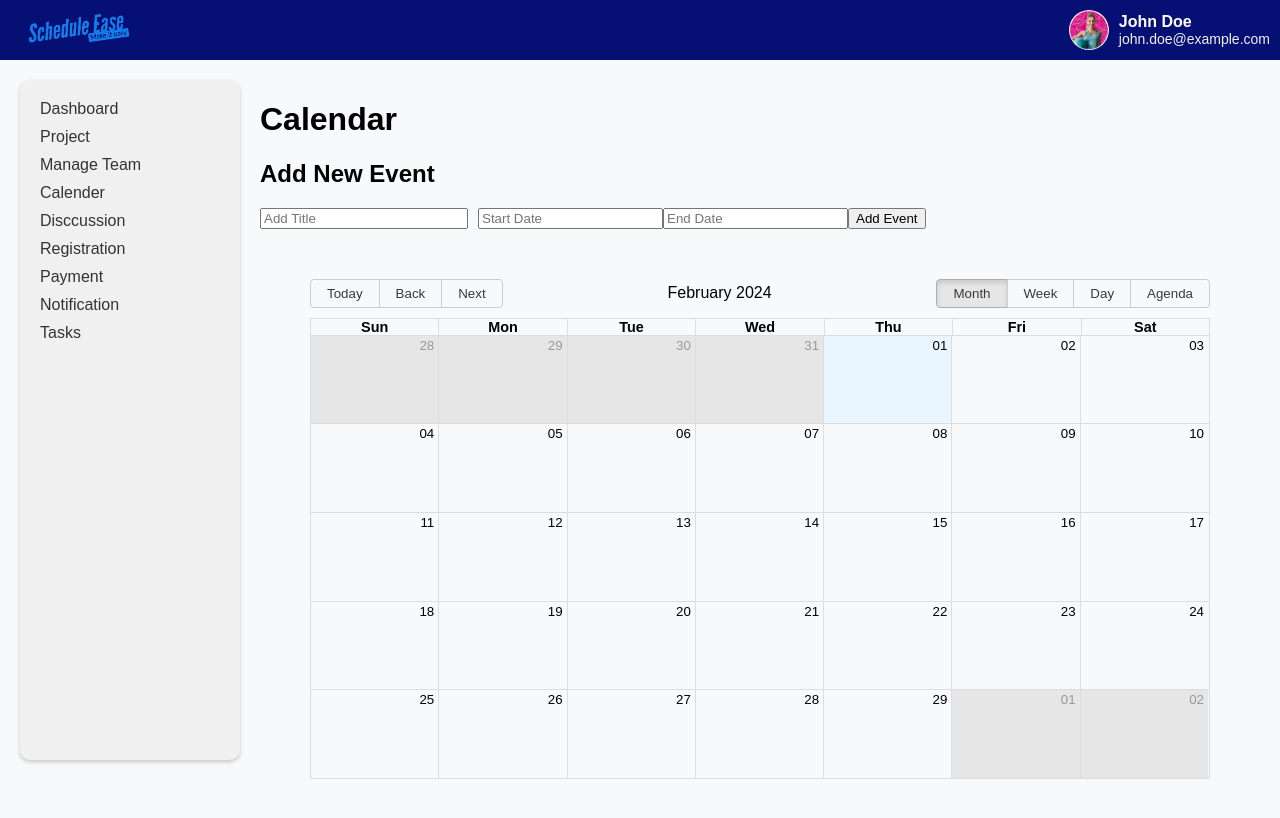
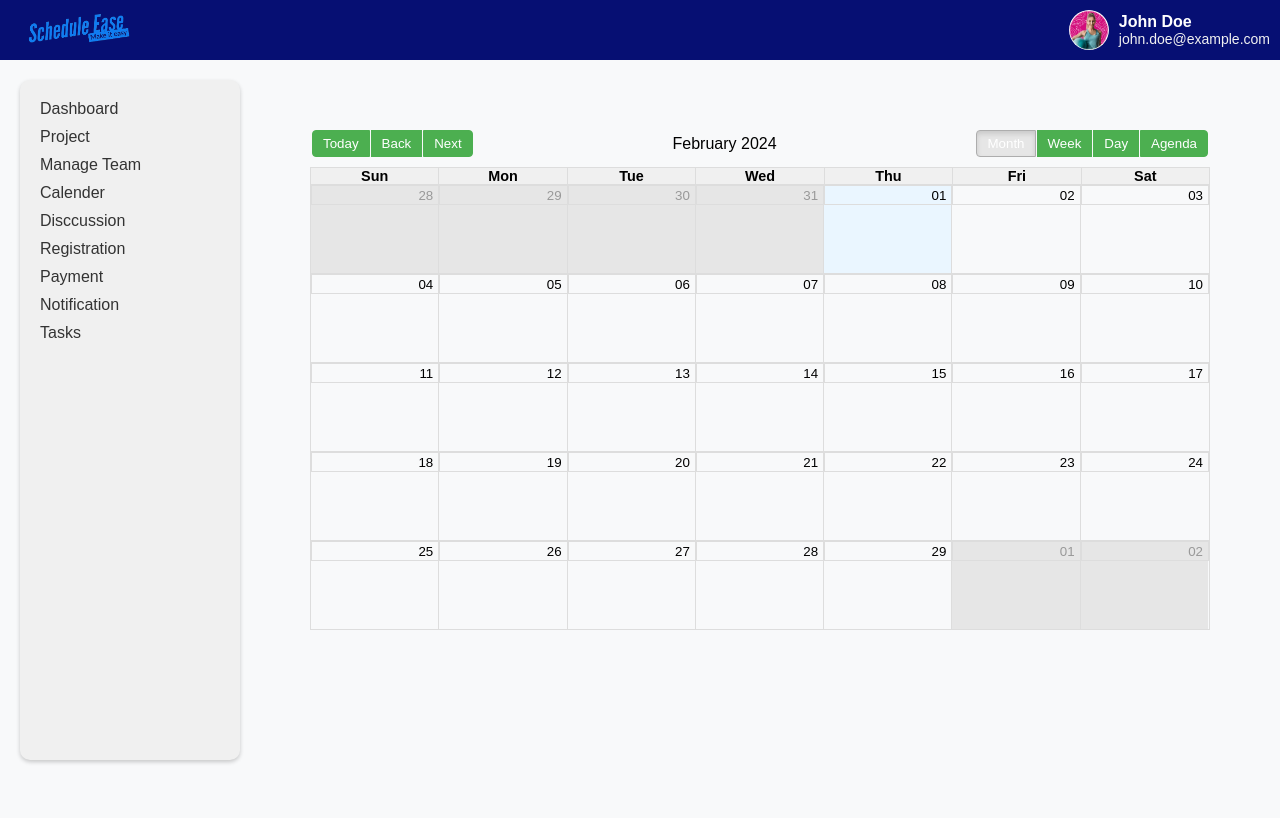
Before and after one commit to karanpanwar8595/Project-management-system, a React (Create React App) app in the folder scheduleeasefrontend/: page /calendar in a window 1280 px wide. Shown: the top 818 px of the page. Built offline with nearby package versions, Linux system fonts and the light colour scheme.

Commit message:
calander added

```diff
--- a/scheduleeasefrontend/src/App.js
+++ b/scheduleeasefrontend/src/App.js
@@ -1,19 +1,14 @@
 import './App.css';
 import Navbar from './components/navbar/Navbar';
 import SideNavbar from './components/sideNavbar/sideNavbar';
-
 import Testcontainer from './components/testcontainer/testcontainer';
 import Manage_team from './components/manage_team/Manage_team'
 import Project from './components/Projects/Projects';
 import Tasklist from './components/Tasks/Tasklist';
-
-
 import Notification from './components/Notification/Notification';
 import Modal from './components/modal_form/Modal';
 import Cal from './components/calendar/Cal';
 import FileUpload from './components/file_upload/FileUpload';
-
-
 import DisscussionBox from './components/Disscussion/Disscussion'
 import { BrowserRouter as Router, Routes, Route } from "react-router-dom";
 
--- /dev/null
+++ b/scheduleeasefrontend/src/components/calendar/Cal.css
@@ -0,0 +1,39 @@
+/* MyCalendar.css */
+
+/* Style for the overall calendar container */
+.react-big-calendar {
+    border: 1px solid #ddd;
+  }
+
+  /* Style for the header containing the date navigation */
+  .rbc-header {
+    background-color: #f0f0f0;
+  }
+
+  /* Style for each day cell */
+  .rbc-date-cell {
+    border: 1px solid #ddd;
+  }
+
+  /* Style for events */
+  .rbc-event {
+    background-color: #3174ad;
+    color: #fff;
+    border: 1px solid #255c91;
+  }
+
+  /* Style for buttons in the header */
+  .rbc-btn-group button {
+    background-color: #4caf50;
+    color: #fff;
+    border: 1px solid #4caf50;
+    /* border-radius: 4px; */
+    padding: 5px 10px;
+    margin: 0 2px;
+    cursor: pointer;
+  }
+
+  /* Hover effect for buttons */
+  .rbc-btn-group button:hover {
+    background-color: #45a049;
+  }
--- a/scheduleeasefrontend/src/components/calendar/Cal.jsx
+++ b/scheduleeasefrontend/src/components/calendar/Cal.jsx
@@ -5,9 +5,10 @@ import startOfWeek from "date-fns/startOfWeek";
 import React, { useState } from "react";
 import { Calendar, dateFnsLocalizer } from "react-big-calendar";
 import "react-big-calendar/lib/css/react-big-calendar.css";
-import DatePicker from "react-datepicker";
+// import DatePicker from "react-datepicker";
 import "react-datepicker/dist/react-datepicker.css";
 // import "./App.css";
+import './Cal.css'
 
 const locales = {
     "en-US": require("date-fns/locale/en-US"),
@@ -43,39 +44,39 @@ function Cal() {
     const [newEvent, setNewEvent] = useState({ title: "", start: "", end: "" });
     const [allEvents, setAllEvents] = useState(events);
 
-    function handleAddEvent() {
+    // function handleAddEvent() {
 
-        for (let i=0; i<allEvents.length; i++){
+    //     for (let i=0; i<allEvents.length; i++){
 
-            const d1 = new Date (allEvents[i].start);
-            const d2 = new Date(newEvent.start);
-            const d3 = new Date(allEvents[i].end);
-            const d4 = new Date(newEvent.end);
-      /*
-          console.log(d1 <= d2);
-          console.log(d2 <= d3);
-          console.log(d1 <= d4);
-          console.log(d4 <= d3);
-            */
+    //         const d1 = new Date (allEvents[i].start);
+    //         const d2 = new Date(newEvent.start);
+    //         const d3 = new Date(allEvents[i].end);
+    //         const d4 = new Date(newEvent.end);
+    //   /*
+    //       console.log(d1 <= d2);
+    //       console.log(d2 <= d3);
+    //       console.log(d1 <= d4);
+    //       console.log(d4 <= d3);
+    //         */
 
-             if (
-              ( (d1  <= d2) && (d2 <= d3) ) || ( (d1  <= d4) &&
-                (d4 <= d3) )
-              )
-            {
-                alert("CLASH");
-                break;
-             }
+    //          if (
+    //           ( (d1  <= d2) && (d2 <= d3) ) || ( (d1  <= d4) &&
+    //             (d4 <= d3) )
+    //           )
+    //         {
+    //             alert("CLASH");
+    //             break;
+    //          }
 
-        }
+    //     }
 
 
-        setAllEvents([...allEvents, newEvent]);
-    }
+    //     setAllEvents([...allEvents, newEvent]);
+    // }
 
     return (
         <div className="App">
-            <h1>Calendar</h1>
+            {/* <h1>Calendar</h1>
             <h2>Add New Event</h2>
             <div>
                 <input type="text" placeholder="Add Title" style={{ width: "20%", marginRight: "10px" }} value={newEvent.title} onChange={(e) => setNewEvent({ ...newEvent, title: e.target.value })} />
@@ -84,8 +85,10 @@ function Cal() {
                 <button stlye={{ marginTop: "10px" }} onClick={handleAddEvent}>
                     Add Event
                 </button>
-            </div>
-            <Calendar localizer={localizer} events={allEvents} startAccessor="start" endAccessor="end" style={{ height: 500, margin: "50px" }} />
+            </div> */}
+            <Calendar localizer={localizer} events={allEvents} startAccessor="start" endAccessor="end" style={{ height: 500, margin: "50px" }}
+
+            />
         </div>
     );
 }
```
